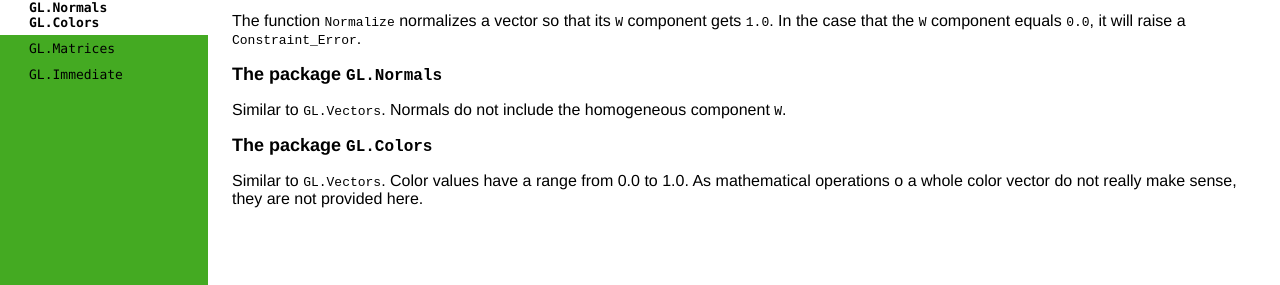
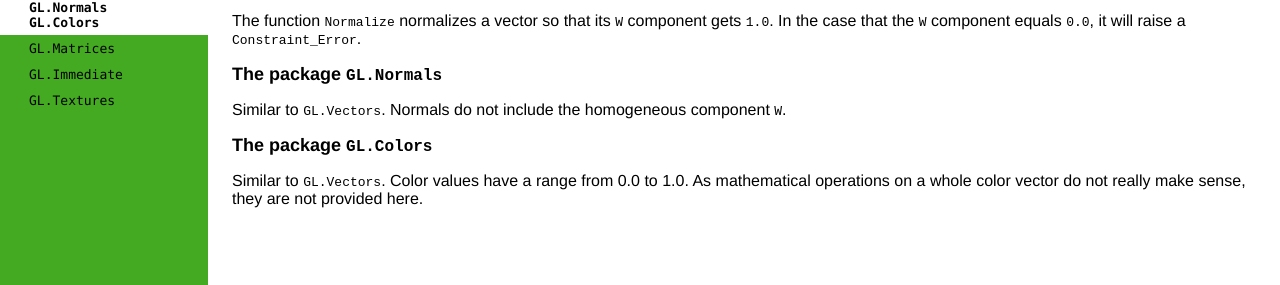
Before and after one commit to flyx/OpenGLAda, a Jekyll site: the page built from doc/VectorTypes.md, in a window 1280 px wide. Shown: the part 243-528 px from the top of the page. Built offline with Jekyll 4.4.1, drawn with Linux system fonts in a browser that asks for light colours.

Commit message:
Documentation for GL.Textures

```diff
--- a/_layouts/default.html
+++ b/_layouts/default.html
@@ -23,6 +23,7 @@
 				<li class="api"><a href="/OpenGLAda/doc/VectorTypes.html" {% if page.url == '/doc/VectorTypes.html' %} class="active" {% endif %}><span>GL.Vectors<br />GL.Normals<br />GL.Colors</span></a></li>
 				<li class="api"><a href="/OpenGLAda/doc/GL.Matrices.html" {% if page.url == '/doc/GL.Matrices.html' %} class="active" {% endif %}><span>GL.Matrices</span></a></li>
 				<li class="api"><a href="/OpenGLAda/doc/GL.Immediate.html" {% if page.url == '/doc/GL.Immediate.html' %} class="active" {% endif %}><span>GL.Immediate</span></a></li>
+				<li class="api"><a href="/OpenGLAda/doc/GL.Textures.html" {% if page.url == '/doc/GL.Textures.html' %} class="active" {% endif %}><span>GL.Textures</span></a></li>
 			</ul>
 
 			<div class="seeAlso">
@@ -34,6 +35,20 @@
 		</nav>
 
 		<article>
+			{% if page.versions %}
+				<div class="versions">
+					<p>Versions supported by this package:</p>
+					<ul>
+						{% for version in page.versions %}
+							<li><code>{{ version }}</code></li>
+						{% endfor %}
+						{% if page.deprecated %}
+							<li><em>deprecated in</em> <code>{{ page.deprecated }}</code></li>
+						{% endif %}
+					</ul>
+				</div>
+			{% endif %}
+
 			{{ content }}
 		</article>
 
--- a/doc/VectorTypes.md
+++ b/doc/VectorTypes.md
@@ -21,4 +21,4 @@
 ## The package `GL.Colors`
 
 Similar to `GL.Vectors`. Color values have a range from 0.0 to 1.0. As mathematical
-operations o a whole color vector do not really make sense, they are not provided here.
+operations on a whole color vector do not really make sense, they are not provided here.
```
Also changed, not shown: doc/GL.Immediate.md (+3 -0 lines), doc/GL.Matrices.md (+2 -0 lines), doc/GL.Textures.md (added, +65 -0 lines).
